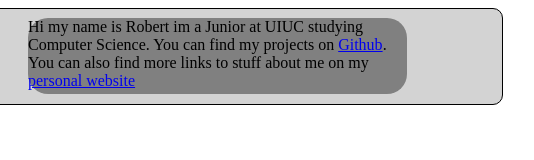
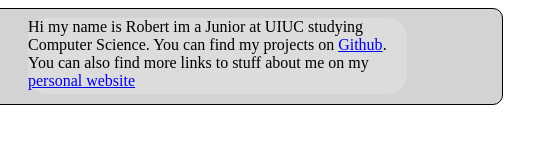
Before and after one commit to RobertP2705/mp0, a website built with webpack: page src/index.html in a window 1280 px wide. In both pictures the pointer is over the element 671 px from the left and 56 px from the top of the page. Shown: the full height of the page, 454-988 px from the left. Built offline with nearby package versions, Linux system fonts and the light colour scheme.

Commit message:
Update main.css

```diff
--- a/src/css/main.css
+++ b/src/css/main.css
@@ -23,7 +23,7 @@ section > div{
     border-radius:20px;
 }
 section > div:hover{
-    background-color: grey;
+    background-color: gainsboro;
 }
 .mainGrid{
     display: grid;
```
